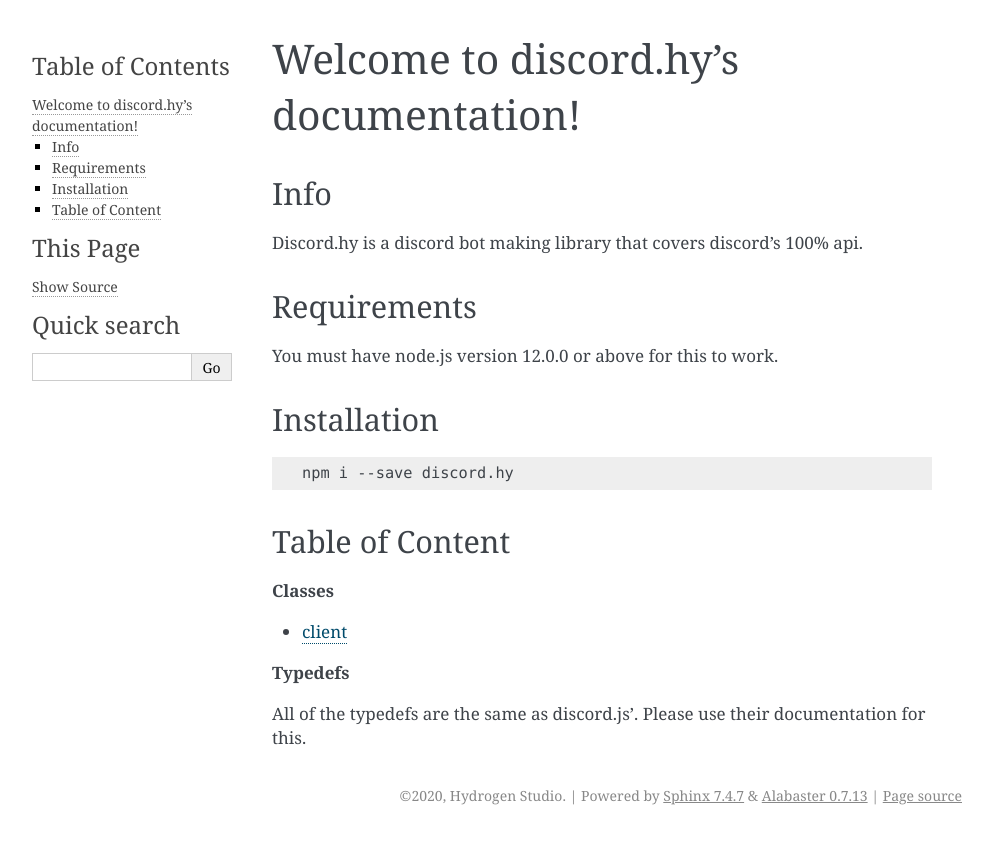
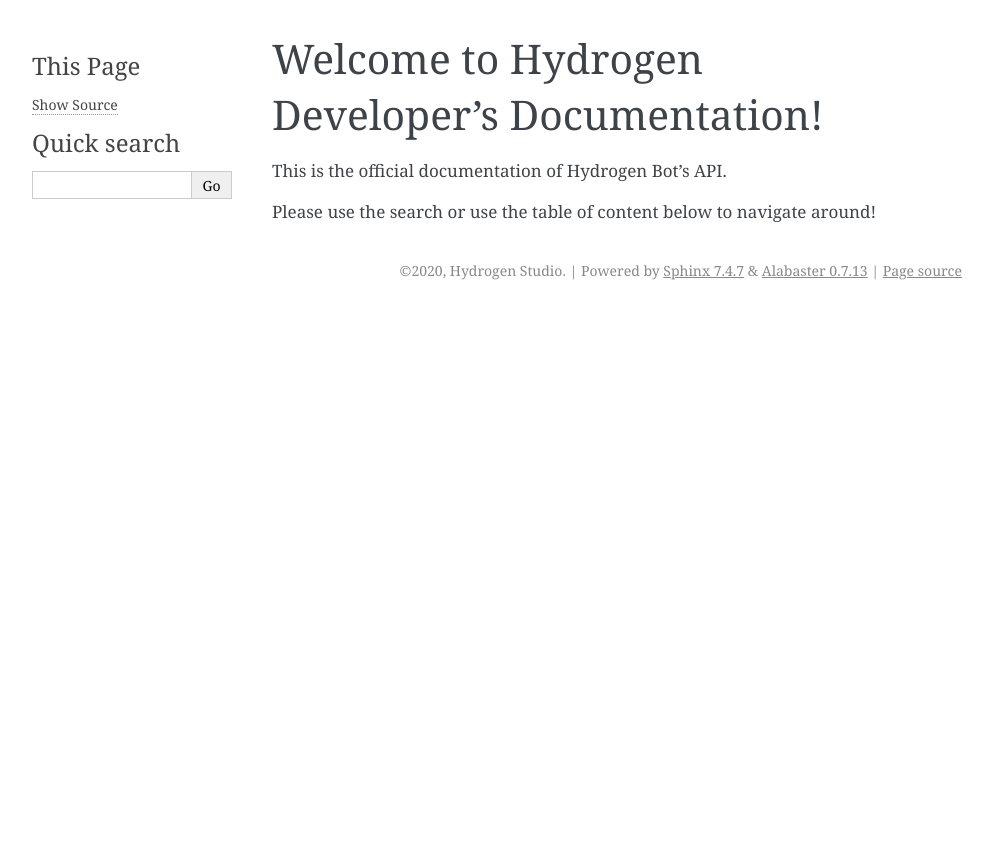
Before and after one commit to jerryzhangdev/hydrogen-developer-docs, a Sphinx documentation site: the page built from docs/source/index.rst, in a window 1280 px wide. Shown: the top 844 px of the page, without its empty margins (148-1141 px from the left). Built offline with Sphinx 7.4.7, drawn with Linux system fonts in a browser that asks for light colours.

Commit message:
Update index.rst

```diff
--- a/docs/source/index.rst
+++ b/docs/source/index.rst
@@ -2,34 +2,10 @@
    sphinx-quickstart on Tue Jun 16 11:47:38 2020.
    You can adapt this file completely to your liking, but it should at least
    contain the root `toctree` directive.
-Welcome to discord.hy's documentation!
-======================================
+Welcome to Hydrogen Developer's Documentation!
+==============================================
+
+This is the official documentation of Hydrogen Bot's API.
 
 
-Info
-----
-
-Discord.hy is a discord bot making library that covers discord's 100% api.
-
-Requirements
-------------
-
-You must have node.js version 12.0.0 or above for this to work.
-
-Installation
-------------
-
-.. code-block:: text
-
-   npm i --save discord.hy
-
-
-Table of Content
-----------------
-**Classes**
-
-* `client <https://dhy.readthedocs.io/en/latest/Client.html>`_
-
-**Typedefs**
-
-All of the typedefs are the same as discord.js'. Please use their documentation for this.
+Please use the search or use the table of content below to navigate around!
```
